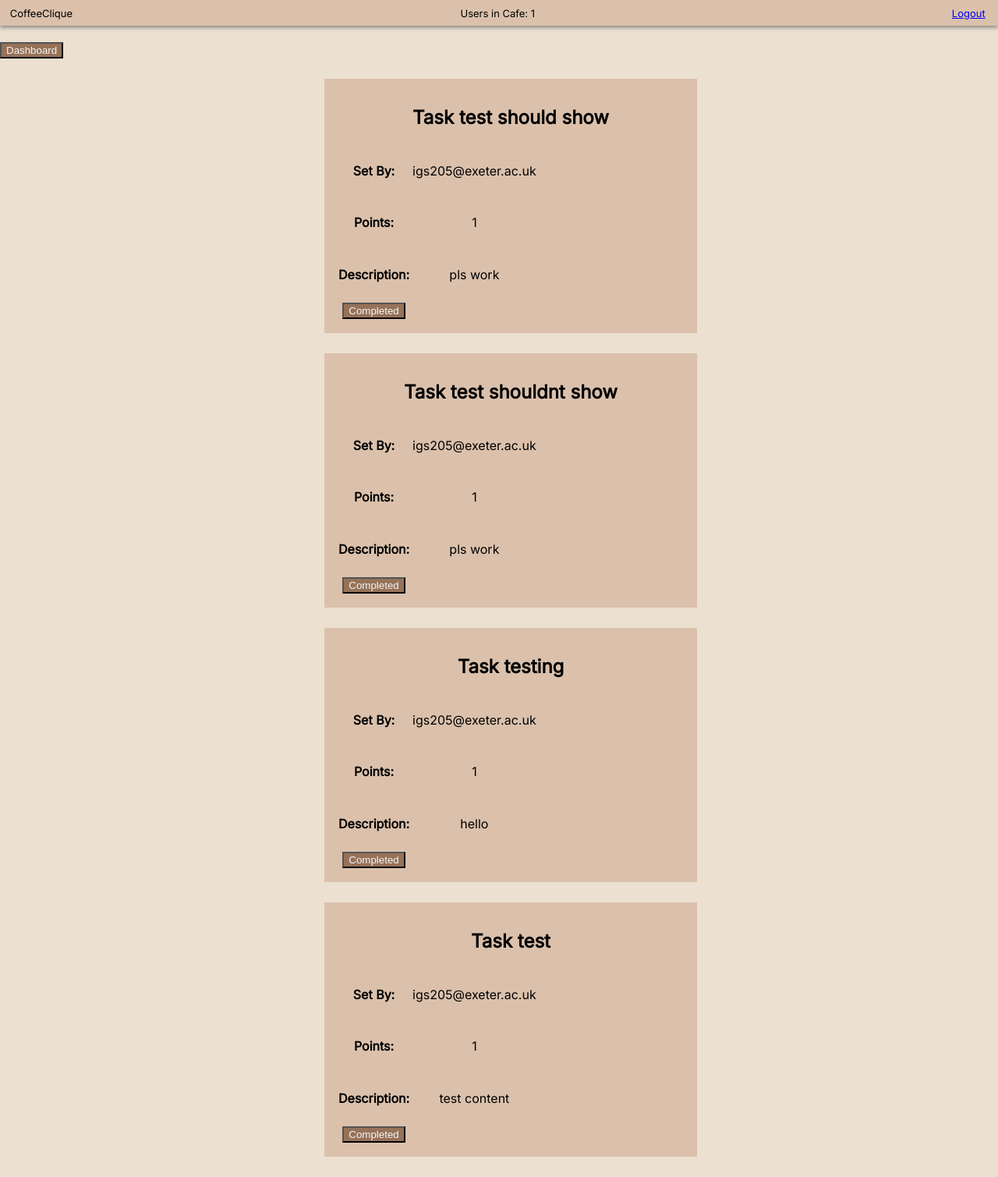
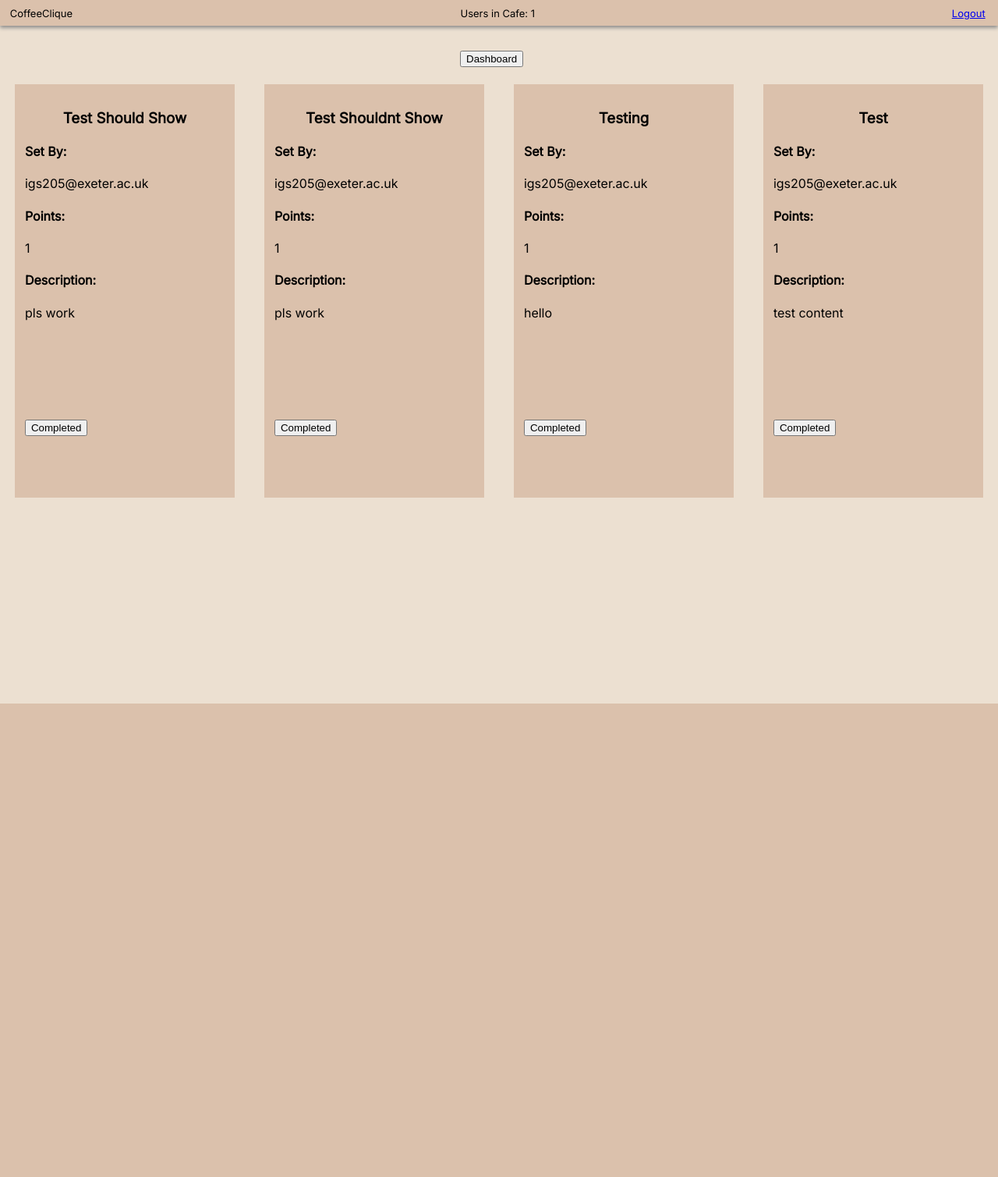
Before and after one commit to vuhctreh/GSEP_F_In_The_Chat, a Django app: template app/templates/view_tasks.html in a window 1280 px wide. Shown: the whole page at 78% size. After the commit the page ends 902 px from the top, so only its background shows below. Run offline with Django 3.2, Linux system fonts and the light colour scheme; data comes from the database, SQL or seed files in the repository; tables that the repository leaves empty hold one stand-in row (values such as "Sample post"); the template is opened without the code that fills it: values that come from a table or form of the project are taken from there, most other values are stand-ins (such as "Sample title", 1, 10 or a date in 2020).

Commit message:
tasks css update

```diff
--- /dev/null
+++ b/app/static/css/view_tasks.css
@@ -0,0 +1,57 @@
+body, html {
+    height: 100%;
+}
+
+#dashboard {
+    margin-left: 46.1%;
+    margin-top: 2.5%;
+}
+
+.button {
+    width: fit-content;
+}
+
+ul {
+    padding-inline-start: 0;
+    height: 100%;
+}
+
+.tasks {
+    margin-left: 7%;
+}
+
+.task_info {
+    height: 100%;
+}
+
+li {
+    background-color: #dbc1ac;
+    display: block;
+    float: left;
+    margin-left: 1.5%;
+    margin-right: 1.5%;
+    margin-top: 0.5%;
+    margin-bottom: 2%;
+    width: 20%;
+    padding: 1%;
+    height: 63%;
+}
+
+.creator {
+    overflow-wrap: anywhere;
+}
+
+.descrip {
+    overflow: scroll;
+    height: 25%;
+}
+
+.task_name {
+    text-transform: capitalize;
+    text-align: center;
+}
+@media only screen and (max-width: 850px) {
+    .tasks {
+        margin-left: 21%;
+    }
+}
--- a/app/templates/set_tasks.html
+++ b/app/templates/set_tasks.html
@@ -9,6 +9,7 @@
   <title>Cafe</title>
     {% load static %}
     <link rel="shortcut icon" href="{% static 'images/favicon.png' %}"/>
+    <link rel="stylesheet" type="text/css" href="{% static 'css/basic.css' %}"/>
     <link rel="stylesheet" type="text/css" href="{% static 'css/forms.css' %}"/>
     <link rel="preconnect" href="https://fonts.gstatic.com"/>
     <link href="https://fonts.googleapis.com/css2?family=Inter&display=swap" rel="stylesheet"/>
--- a/app/templates/view_tasks.html
+++ b/app/templates/view_tasks.html
@@ -6,11 +6,11 @@
   <meta charset="utf-8">
   <meta name="viewport" content="width=device-width, initial-scale=1">
 
-  <title>Cafe</title>
+  <title>Tasks</title>
   {% load static %}
   <link rel="shortcut icon" href="{% static 'images/favicon.png' %}"></link>
   <link rel="stylesheet" type="text/css" href="{% static 'css/basic.css' %}"></link>
-  <link rel="stylesheet" type="text/css" href="{% static 'css/forms.css' %}"></link>
+  <link rel="stylesheet" type="text/css" href="{% static 'css/view_tasks.css' %}"></link>
   <link rel="preconnect" href="https://fonts.gstatic.com"></link>
   <link href="https://fonts.googleapis.com/css2?family=Inter&display=swap" rel="stylesheet"></link>
 </head>
@@ -21,35 +21,26 @@
     <h6 class="user_count">Users in Cafe: {{ num_users }}</h6>
     <a class="logout" href="{% url 'logout' %}">Logout</a>
   </div>
-  <br>
 
   <button onclick="document.location='dashboard'" id="dashboard">Dashboard</button>
 
+  <ul>
       {% for task in tasks %}
-  <div class="main">
-    <h2>Task {{task.task_name}}</h2>
-      <table class="tasks">
-          <tr>
-            <td><h4>Set By:</h4></td>
-            <td> {{task.created_by}}</td>
-          </tr>
-          <tr>
-            <td><h4>Points:</h4></td>
-            <td> {{task.points}} </td>
-          </tr>
-          <tr>
-            <td><h4>Description:</h4></td>
-            <td> {{task.task_content}} </td>
-          </tr>
-          <tr>
+      <li>
+        <h3 class="task_name">{{task.task_name}}</h3>
+        <div class="task_info">
+          <h4>Set By: </h4><div class="creator">{{task.created_by}}</div>
+          <h4>Points: </h4>{{task.points}}
+          <h4>Description:</h4>
+          <div class="descrip">{{task.task_content}}</div>
           <form action = "{% url 'complete' task.id %}" method="post">
             {% csrf_token %}  <!-- security item required for django forms !! -->
-              <td><button type="submit"> Completed </button></td>
+            <br><button type="submit"> Completed </button>
           </form>
-          </tr>
-    </table>
         </div>
+      </li>
       {% endfor %}
+    </ul>
 </body>
 
 </html>
```
Also changed, not shown: 1 other file. Lines whose indentation alone changed are shown as unchanged.
